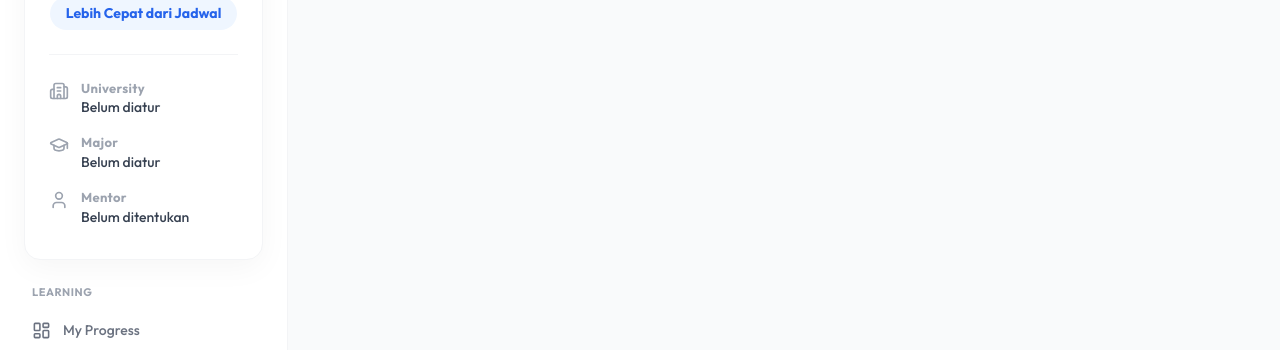
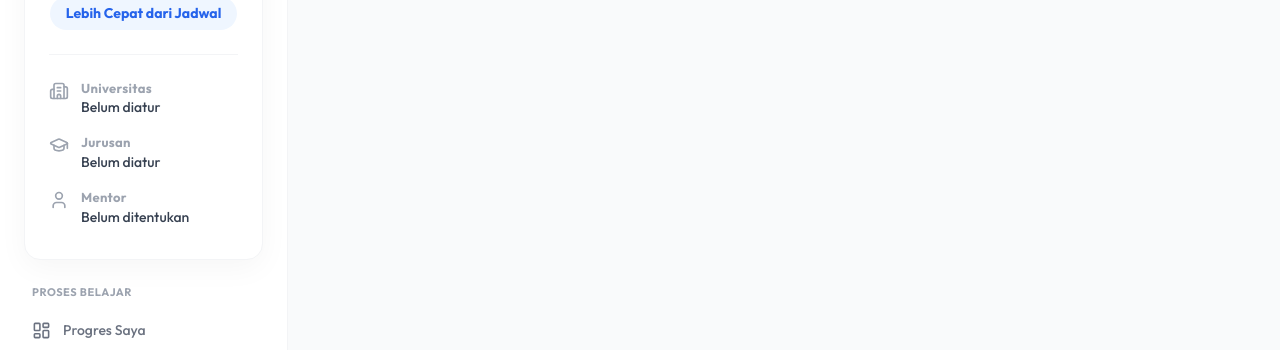
Before and after one commit to tisnarizqiana/Front-End-AI-Lerning-Insight, a React (Vite) app: page /dashboard in a window 1280 px wide. Shown: the part 291-641 px from the top of the page. Built offline with nearby package versions, Linux system fonts and the light colour scheme; no server answers; sample sign-in values are in the browser's storage.

Commit message:
edit sidebar

```diff
--- a/src/layouts/MainLayout.jsx
+++ b/src/layouts/MainLayout.jsx
@@ -125,7 +125,7 @@ const Sidebar = ({ isOpen, toggleSidebar, isDarkMode, user }) => {
                   <Building2 className="w-5 h-5 text-gray-400 dark:text-gray-500 group-hover:text-blue-500 transition-colors mt-0.5" />
                   <div>
                     <p className="text-[13px] text-gray-400 dark:text-gray-400 font-bold tracking-wide">
-                      University
+                      Universitas
                     </p>
                     <p className="text-sm font-medium text-gray-700 dark:text-gray-300 leading-snug">
                       {university}
@@ -136,7 +136,7 @@ const Sidebar = ({ isOpen, toggleSidebar, isDarkMode, user }) => {
                   <GraduationCap className="w-5 h-5 text-gray-400 dark:text-gray-500 group-hover:text-blue-500 transition-colors mt-0.5" />
                   <div>
                     <p className="text-[13px] text-gray-400 dark:text-gray-400 font-bold tracking-wide">
-                      Major
+                      Jurusan
                     </p>
                     <p className="text-sm font-medium text-gray-700 dark:text-gray-300 leading-snug">
                       {major}
@@ -161,20 +161,20 @@ const Sidebar = ({ isOpen, toggleSidebar, isDarkMode, user }) => {
           {/* NAVIGATION */}
           <div className="px-4 flex-1 pb-10">
             <p className="px-4 text-[11px] font-bold text-gray-400 uppercase tracking-wider mb-3 dark:text-gray-500">
-              Learning
+              Proses Belajar
             </p>
             <nav className="space-y-1 mb-8">
               <Link to="/progress" className={navClass("/progress")}>
-                <LayoutDashboard size={19} /> My Progress
+                <LayoutDashboard size={19} /> Progres Saya
               </Link>
               <Link to="/check-in" className={navClass("/check-in")}>
-                <CheckSquare size={19} /> Daily Check-in
+                <CheckSquare size={19} /> Check-in Harian
               </Link>
               <Link to="/schedule" className={navClass("/schedule")}>
-                <Calendar size={19} /> My Schedule
+                <Calendar size={19} /> Jadwal Saya
               </Link>
               <Link to="/dashboard" className={navClass("/dashboard")}>
-                <BookOpen size={19} /> Learning Insight
+                <BookOpen size={19} /> AI Learning Insight
               </Link>
               <Link to="/mentoring" className={navClass("/mentoring")}>
                 <Users size={19} /> Dicoding Mentoring ↗
@@ -182,14 +182,14 @@ const Sidebar = ({ isOpen, toggleSidebar, isDarkMode, user }) => {
             </nav>
 
             <p className="px-4 text-[11px] font-bold text-gray-400 uppercase tracking-wider mb-3 dark:text-gray-500">
-              Document
+              Dokumen
             </p>
             <nav className="space-y-1">
               <Link to="/portal" className={navClass("/portal")}>
-                <BookOpen size={19} /> Student Portal
+                <BookOpen size={19} /> Portal Siswa
               </Link>
               <Link to="/announcement" className={navClass("/announcement")}>
-                <FileText size={19} /> Announcement
+                <FileText size={19} /> Pengumuman
               </Link>
             </nav>
           </div>
```
